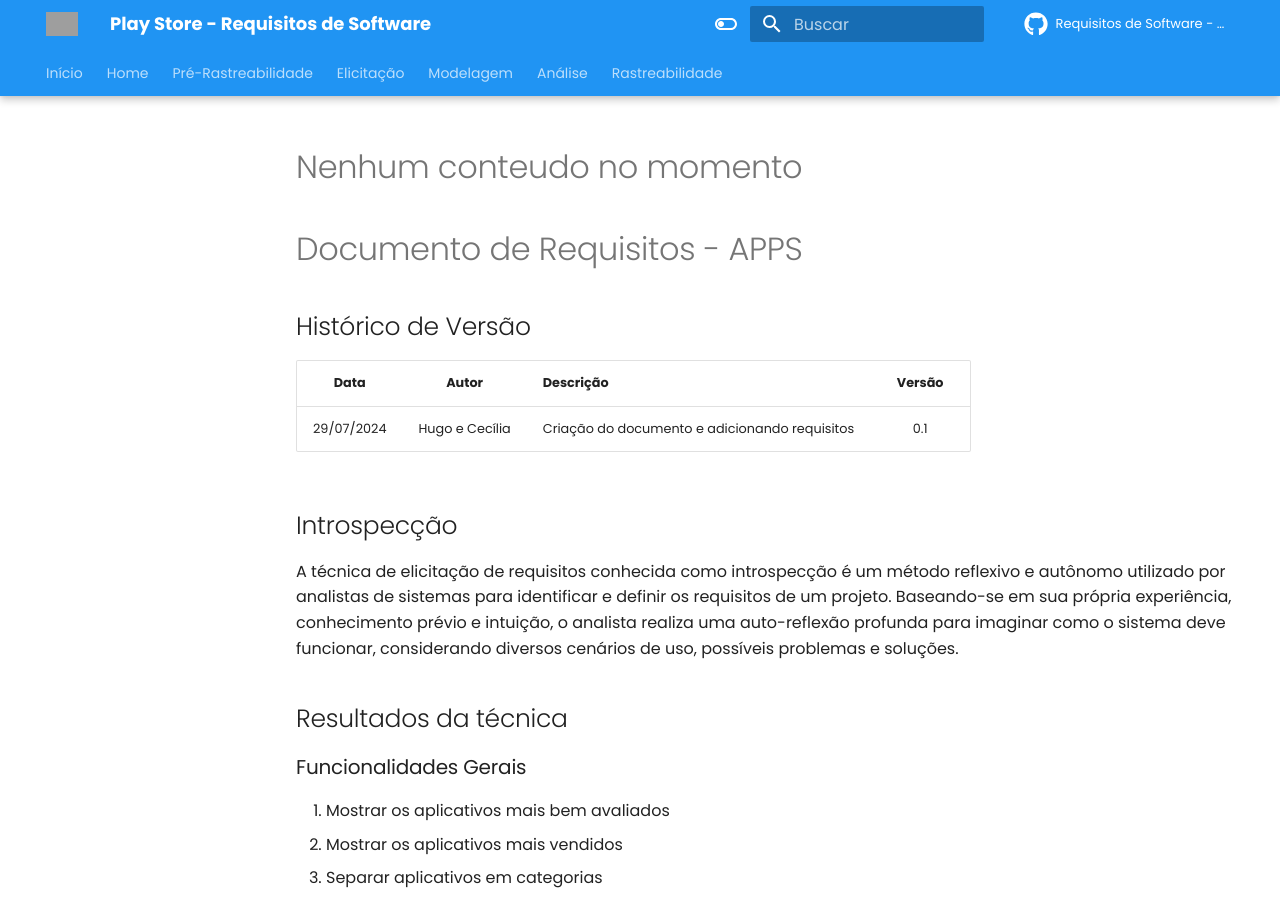
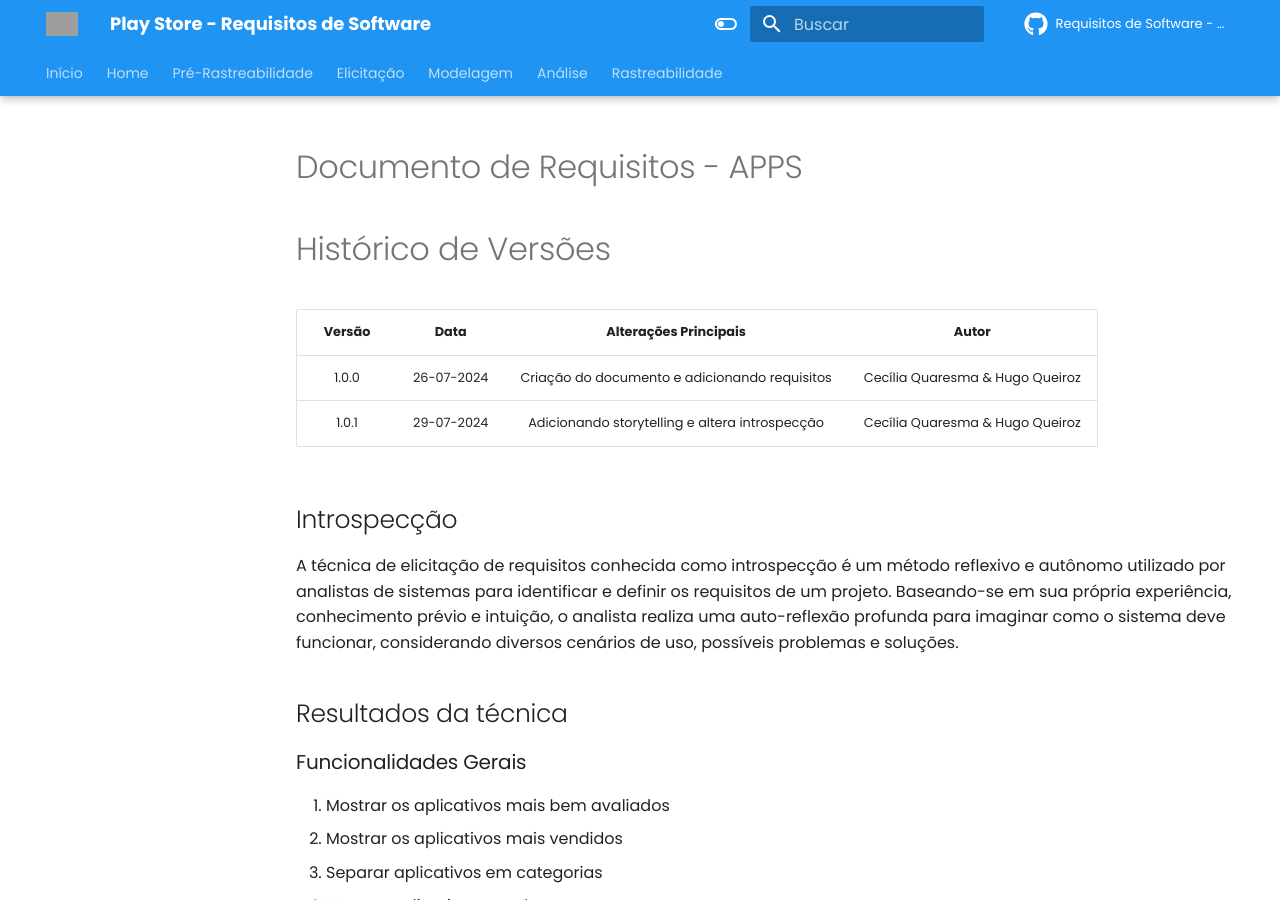
Before and after one commit to artrsousa1/req2024-1, an MkDocs documentation site: the page built from docs/elicitacao/apps/elicitacaoAPP.md, in a window 1280 px wide and 900 px high. Built offline with MkDocs 1.6.1 and Material for MkDocs 9.7.7, drawn with Linux system fonts in a browser that asks for light colours; comment, search, counter and statistics services are not loaded; grey boxes are pictures that could not be loaded.

Commit message:
Troca de pasta e muda formato do histórico de versões
Co-authored-by: Cecilia Quaresma <ceciquaresma2014@gmail.com>

```diff
--- a/docs/elicitacao/elicitacaoAPP.md
+++ b/docs/elicitacao/apps/elicitacaoAPP.md
@@ -1,11 +1,11 @@
-# Nenhum conteudo no momento
-
 # Documento de Requisitos - APPS
 
-## Histórico de Versão
-| Data | Autor | Descrição | Versão |
-| :--: | :--: | :-- | :--: |
-| 29/07/2024 | Hugo e Cecília | Criação do documento e adicionando requisitos | 0.1 |
+# Histórico de Versões
+
+| **Versão** | **Data** | **Alterações Principais** | **Autor** |
+| :--: | :--: | :--: | :--: |
+| 1.0.0 | 26-07-2024 | Criação do documento e adicionando requisitos | Cecília Quaresma & Hugo Queiroz |
+| 1.0.1 | 29-07-2024 | Adicionando storytelling e altera introspecção | Cecília Quaresma & Hugo Queiroz |
 
 ## Introspecção
 
```
Also changed, not shown: docs/elicitacao/apps/storytelling1.png (renamed from docs/elicitacao/storytelling1.png).
